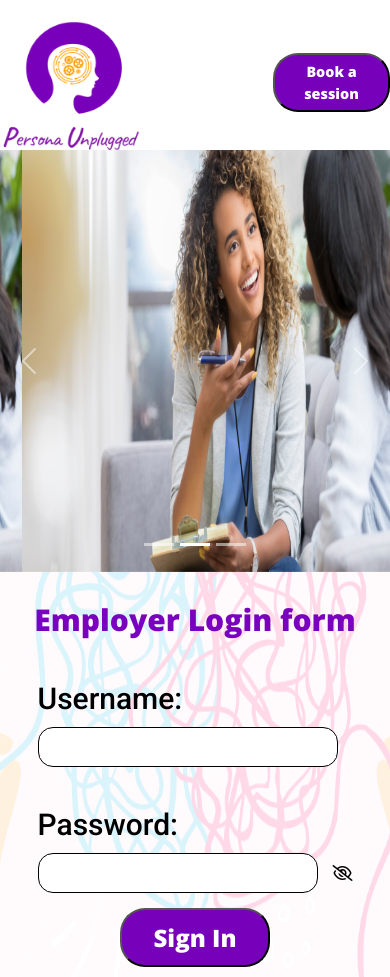
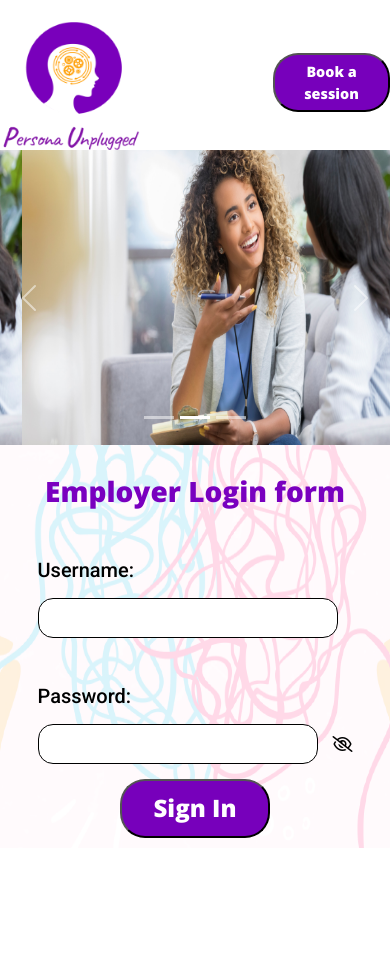
Before and after one commit to Prasath30/persona, a React (Create React App) app: page / in a window 390 px wide. After the commit the page ends 878 px from the top, so only its background shows below. Built offline with nearby package versions, Linux system fonts and the light colour scheme.

Commit message:
small changes

```diff
--- a/src/components/Login/Login.css
+++ b/src/components/Login/Login.css
@@ -64,6 +64,7 @@
   align-items: center;
   text-align: left;
   padding: 10px;
+  margin-bottom: 30px;
 }
 .login-form div {
   padding: 30px;
@@ -112,10 +113,13 @@
     font-size: 0.9rem;
   }
   #login h2 {
-    font-size: 30px;
+    font-size: 28px;
   }
   .login-form div {
     padding: 15px;
+  }
+  .login-form div label {
+    font-size: 20px;
   }
   .login-form-text {
     width: 300px;
--- a/src/components/Login/Slide.jsx
+++ b/src/components/Login/Slide.jsx
@@ -19,7 +19,7 @@ const Slide = ({imgSrc}) => {
     <Carousel>
     <Carousel.Item>
     <img
-      style={  screenWidth > 500 ? {height:'70vh'} : {height:'50vh'} }
+      style={  screenWidth > 500 ? {height:'70vh'} : {height:'35vh'} }
       className="d-block w-100"
       src={imgSrc}
       alt='slide-img'
@@ -27,7 +27,7 @@ const Slide = ({imgSrc}) => {
   </Carousel.Item>
       <Carousel.Item>
     <img
-     style={  screenWidth > 500 ? {height:'70vh'} : {height:'50vh'} }
+     style={  screenWidth > 500 ? {height:'70vh'} : {height:'35vh'} }
       className="d-block w-100"
       src={imgSrc}
       alt='slide-img'
@@ -35,7 +35,7 @@ const Slide = ({imgSrc}) => {
   </Carousel.Item>
       <Carousel.Item>
     <img
-     style={  screenWidth > 500 ? {height:'70vh'} : {height:'50vh'} }
+     style={  screenWidth > 500 ? {height:'70vh'} : {height:'35vh'} }
       className="d-block w-100"
       src={imgSrc}
       alt='slide-img'
```
